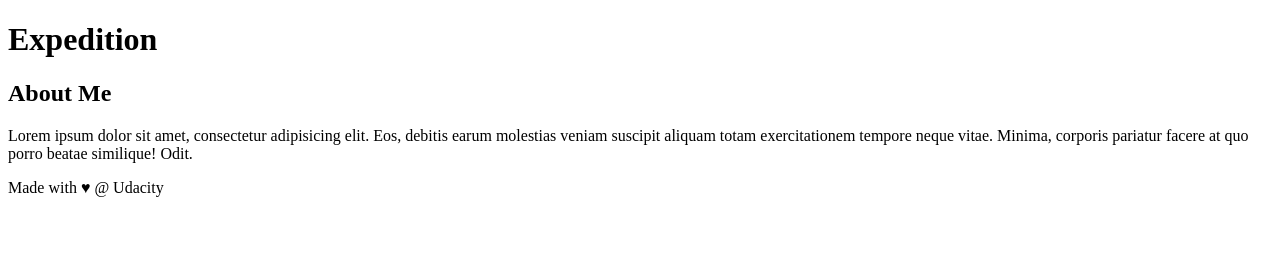
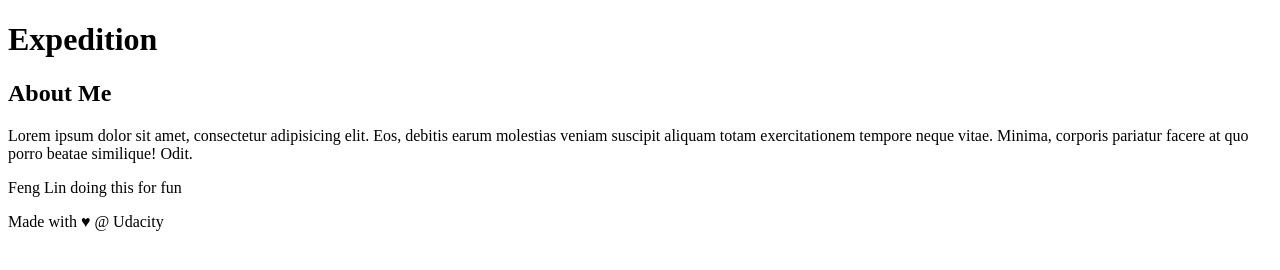
Before and after one commit to feng27/new-git-project, a plain HTML site: page index.html in a window 1280 px wide. Drawn offline with Linux system fonts and the light colour scheme.

Commit message:
more edit about me in index.html

```diff
--- a/index.html
+++ b/index.html
@@ -24,6 +24,7 @@
     <h2>About Me</h2>
 
     <p>Lorem ipsum dolor sit amet, consectetur adipisicing elit. Eos, debitis earum molestias veniam suscipit aliquam totam exercitationem tempore neque vitae. Minima, corporis pariatur facere at quo porro beatae similique! Odit.</p>
+    <p>Feng Lin doing this for fun</p>
 </aside>
 <!-- end of new content -->
 
```
